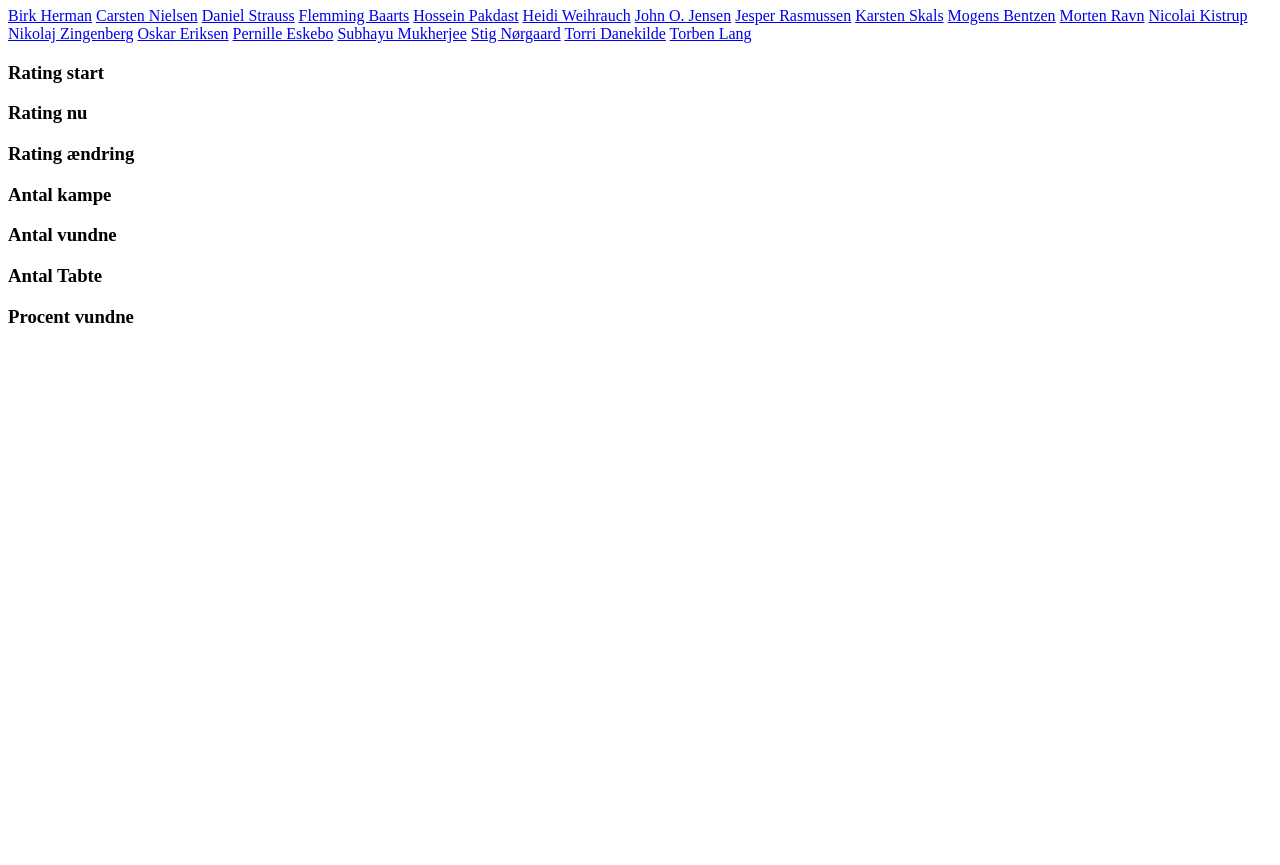
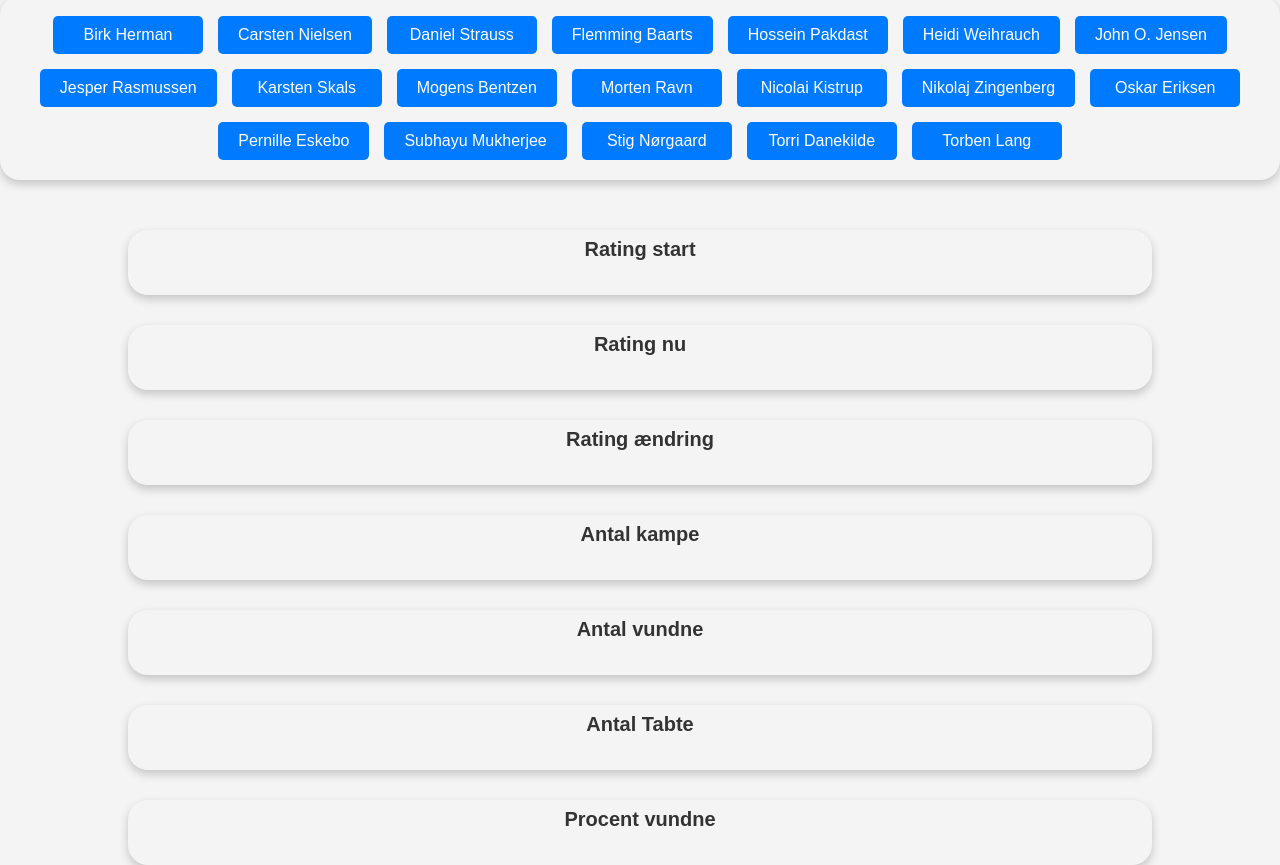
Before and after one commit to Oskarmle/TableTennis_playerData, a plain HTML site: page public/index.html in a window 1280 px wide. Shown: the part 73-938 px from the top of the page. Before the commit the page ends 800 px from the top, so only its background shows below. Drawn offline with Linux system fonts and the light colour scheme; the site is published under a folder, as on GitHub Pages, so addresses that start at the root find nothing.

Commit message:
updated index file

```diff
--- a/public/index.html
+++ b/public/index.html
@@ -6,10 +6,10 @@
     <title>Player Data</title>
 
     <!-- stylesheet link -->
-    <link rel="stylesheet" href="/public/style.css" />
+    <link rel="stylesheet" href="style.css" />
 
     <!-- scripts -->
-    <script src="/public/logic/logic.js" type="module"></script>
+    <script src="logic/logic.js" type="module"></script>
 
   </head>
   <body>
```
